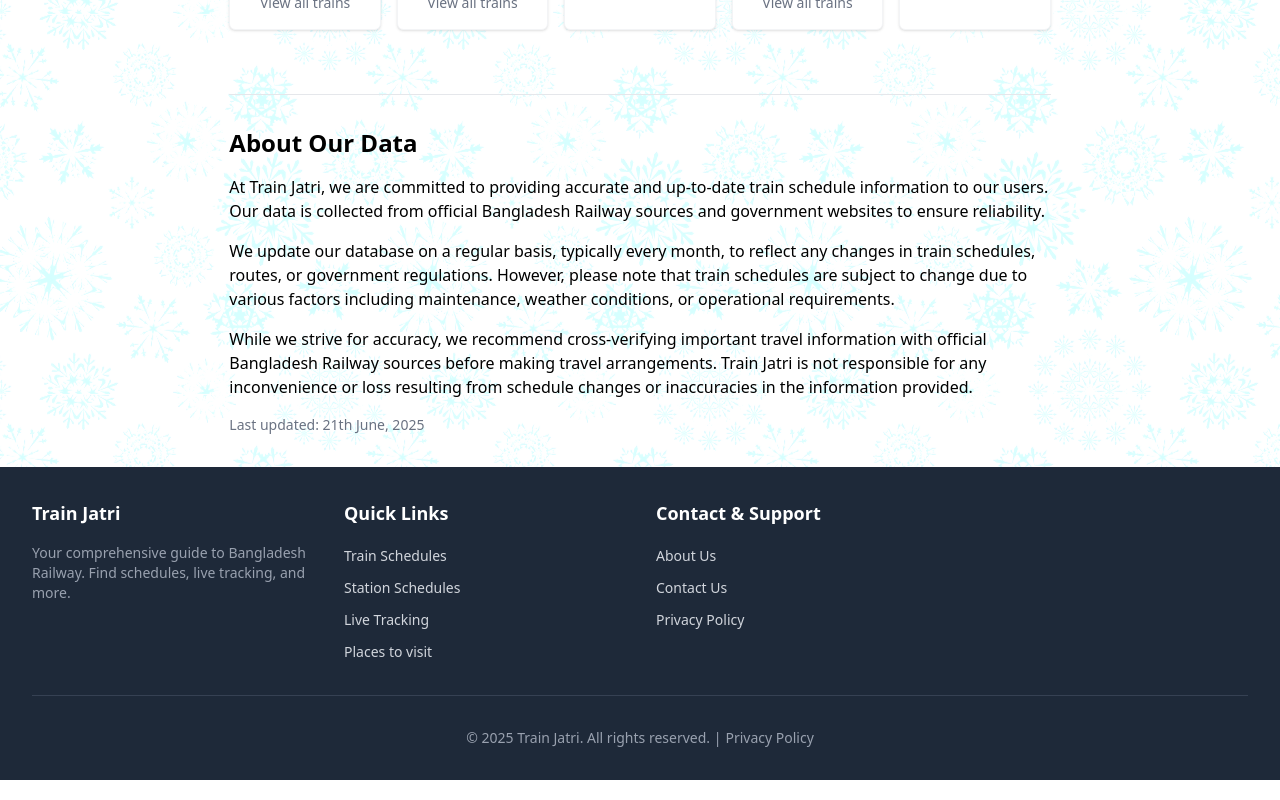
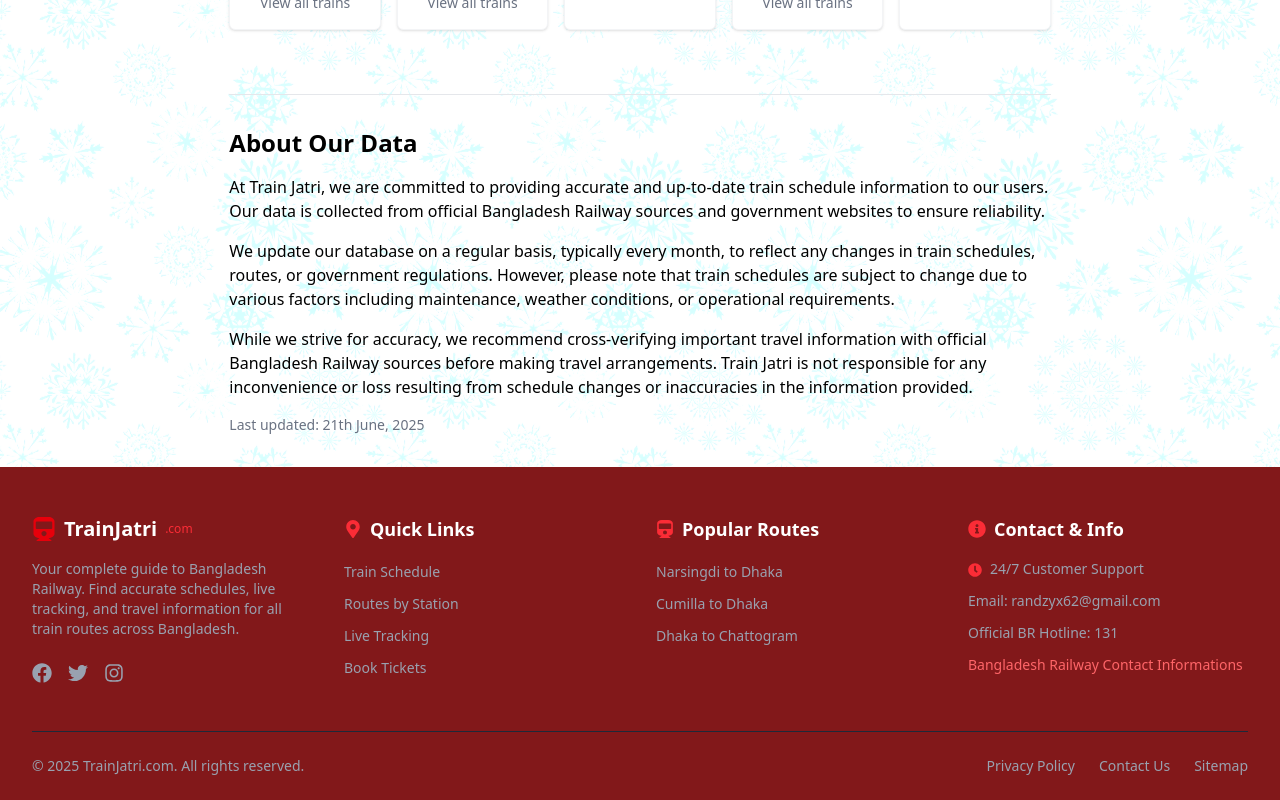
Before and after one commit to mdistiakahmed/train-jatri, a Next.js app: page / in a window 1280 px wide. Shown: the part 2403-3203 px from the top of the page. Built offline with nearby package versions, Linux system fonts and the light colour scheme.

Commit message:
update footer

```diff
--- a/components/footer/Footer.tsx
+++ b/components/footer/Footer.tsx
@@ -1,93 +1,168 @@
 import React from "react";
 import Link from "next/link";
+import { FaTrain, FaMapMarkerAlt, FaClock, FaInfoCircle, FaFacebook, FaTwitter, FaInstagram } from "react-icons/fa";
+
 
 const Footer = () => {
+  const currentYear = new Date().getFullYear();
+
   return (
-    <footer className="bg-gray-800 text-white py-8 px-4 sm:px-6 lg:px-8">
-      <div className="max-w-7xl mx-auto">
+    <footer className="bg-red-900 text-white pt-12 pb-6">
+      <div className="max-w-7xl mx-auto px-4 sm:px-6 lg:px-8">
         <div className="grid grid-cols-1 md:grid-cols-2 lg:grid-cols-4 gap-8">
+          {/* Brand Info */}
+          <div className="space-y-4">
+            <div className="flex items-center space-x-2">
+              <FaTrain className="text-red-600 text-2xl" />
+              <span className="text-xl font-bold">TrainJatri</span>
+              <span className="text-red-500 text-xs">.com</span>
+            </div>
+            <p className="text-gray-400 text-sm">
+              Your complete guide to Bangladesh Railway. Find accurate schedules,
+              live tracking, and travel information for all train routes across Bangladesh.
+            </p>
+            <div className="flex space-x-4 pt-2">
+              <a
+                href="https://www.facebook.com/train.jatri"
+                target="_blank"
+                rel="noopener noreferrer"
+                className="text-gray-400 hover:text-white transition-colors"
+              >
+                <FaFacebook className="h-5 w-5" />
+              </a>
+              <a
+                href="https://twitter.com"
+                target="_blank"
+                rel="noopener noreferrer"
+                className="text-gray-400 hover:text-white transition-colors"
+              >
+                <FaTwitter className="h-5 w-5" />
+              </a>
+              <a
+                href="https://www.instagram.com"
+                target="_blank"
+                rel="noopener noreferrer"
+                className="text-gray-400 hover:text-white transition-colors"
+              >
+                <FaInstagram className="h-5 w-5" />
+              </a>
+            </div>
+          </div>
+
+          {/* Quick Links */}
           <div>
-            <h3 className="text-lg font-semibold mb-4">Train Jatri</h3>
-            <p className="text-sm text-gray-400">
-              Your comprehensive guide to Bangladesh Railway. Find schedules,
-              live tracking, and more.
-            </p>
-          </div>
-          <div>
-            <h3 className="text-lg font-semibold mb-4">Quick Links</h3>
+            <h3 className="text-lg font-semibold text-white mb-4 flex items-center">
+              <FaMapMarkerAlt className="mr-2 text-red-500" />
+              Quick Links
+            </h3>
             <ul className="space-y-2">
-              <li>
+              {[
+                { name: 'Train Schedule', href: '/trains' },
+                { name: 'Routes by Station', href: '/station' },
+                {
+                  name: 'Live Tracking',
+                  href: '/live-tracking',
+                },
+                {
+                  name: 'Book Tickets',
+                  href: 'https://eticket.railway.gov.bd/',
+                  external: true
+                },
+              ].map((item) => (
+                <li key={item.name}>
+                  {item.external ? (
+                    <a
+                      href={item.href}
+                      target="_blank"
+                      rel="noopener noreferrer"
+                      className="text-sm text-gray-400 hover:text-red-500 transition-colors"
+                    >
+                      {item.name}
+                    </a>
+                  ) : (
                     <Link
-                  href="/trains"
-                  className="text-sm text-gray-300 hover:text-white"
+                      href={item.href}
+                      className="text-sm text-gray-400 hover:text-red-500 transition-colors"
                     >
-                  Train Schedules
+                      {item.name}
                     </Link>
+                  )}
                 </li>
-              <li>
-                <Link
-                  href="/station"
-                  className="text-sm text-gray-300 hover:text-white"
-                >
-                  Station Schedules
-                </Link>
-              </li>
-              <li>
-                <Link
-                  href="/live-tracking"
-                  className="text-sm text-gray-300 hover:text-white"
-                >
-                  Live Tracking
-                </Link>
-              </li>
-              <li>
-                <Link
-                  href="/places-to-visit"
-                  className="text-sm text-gray-300 hover:text-white"
-                >
-                  Places to visit
-                </Link>
-              </li>
+              ))}
             </ul>
           </div>
 
+          {/* Popular Routes */}
           <div>
-            <h3 className="text-lg font-semibold mb-4">Contact & Support</h3>
+            <h3 className="text-lg font-semibold text-white mb-4 flex items-center">
+              <FaTrain className="mr-2 text-red-500" />
+              Popular Routes
+            </h3>
             <ul className="space-y-2">
-            <li>
+              {[
+                { name: 'Narsingdi to Dhaka', slug: 'narsingdi#Narsingdi-to-Dhaka' },
+                { name: 'Cumilla to Dhaka', slug: 'cumilla#Cumilla-to-Dhaka' },
+                { name: 'Dhaka to Chattogram', slug: 'dhaka#Dhaka-to-Chattogram' },
+              ].map((route) => (
+                <li key={route.slug}>
                   <Link
-                  href="/about-us"
-                  className="text-sm text-gray-300 hover:text-white"
+                    href={`/station/${route.slug}`}
+                    className="text-sm text-gray-400 hover:text-red-500 transition-colors"
                   >
-                  About Us
+                    {route.name}
                   </Link>
                 </li>
-              <li>
-                <Link
-                  href="/contact"
-                  className="text-sm text-gray-300 hover:text-white"
-                >
-                  Contact Us
-                </Link>
+              ))}
+            </ul>
+          </div>
+
+          {/* Contact & Info */}
+          <div>
+            <h3 className="text-lg font-semibold text-white mb-4 flex items-center">
+              <FaInfoCircle className="mr-2 text-red-500" />
+              Contact & Info
+            </h3>
+            <ul className="space-y-3 text-sm text-gray-400">
+              <li className="flex items-start">
+                <FaClock className="mt-1 mr-2 text-red-500 flex-shrink-0" />
+                <span>24/7 Customer Support</span>
               </li>
               <li>
-                <Link
-                  href="/privacy-policy"
-                  className="text-sm text-gray-300 hover:text-white"
+                <p>Email: randzyx62@gmail.com</p>
+              </li>
+              <li>
+                <p>Official BR Hotline: 131</p>
+              </li>
+              <li>
+                <a
+                  href="https://railway.portal.gov.bd/sites/default/files/files/railway.portal.gov.bd/page/add42f17_4f9b_40a9_b7ef_e357878fb6ba/Contact%20Details.pdf"
+                  target="_blank"
+                  rel="noopener noreferrer"
+                  className="text-red-400 hover:text-red-300"
                 >
-                  Privacy Policy
-                </Link>
+                  Bangladesh Railway Contact Informations
+                </a>
               </li>
             </ul>
           </div>
         </div>
-        <div className="mt-8 border-t border-gray-700 pt-8 text-center text-sm text-gray-400">
-          <p>
-            &copy; {new Date().getFullYear()} Train Jatri. All rights reserved. |
-            <Link href="/privacy-policy" className="hover:text-white ml-1">
+
+        {/* Bottom Bar */}
+        <div className="border-t border-gray-800 mt-12 pt-6 flex flex-col md:flex-row justify-between items-center">
+          <p className="text-sm text-gray-400">
+            &copy; {currentYear} TrainJatri.com. All rights reserved.
+          </p>
+          <div className="flex space-x-6 mt-4 md:mt-0">
+            <Link href="/privacy-policy" className="text-sm text-gray-400 hover:text-white">
               Privacy Policy
             </Link>
-          </p>
+            <Link href="/contact" className="text-sm text-gray-400 hover:text-white">
+              Contact Us
+            </Link>
+            <Link href="/sitemap.xml" className="text-sm text-gray-400 hover:text-white">
+              Sitemap
+            </Link>
+          </div>
         </div>
       </div>
     </footer>
```
Lines whose indentation alone changed are shown as unchanged.
